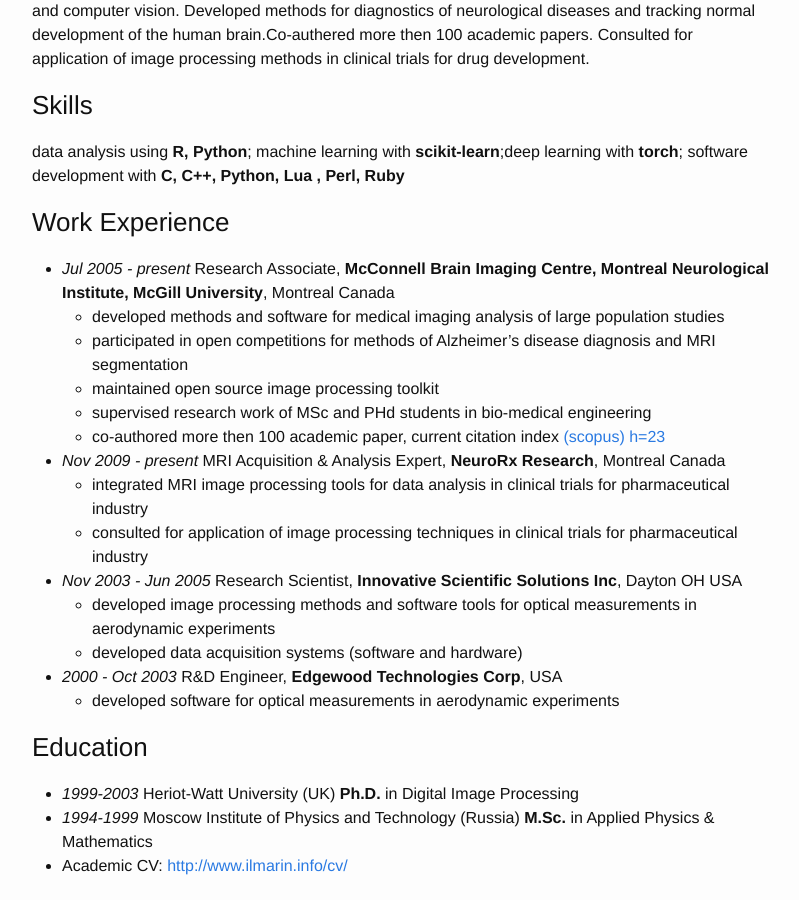
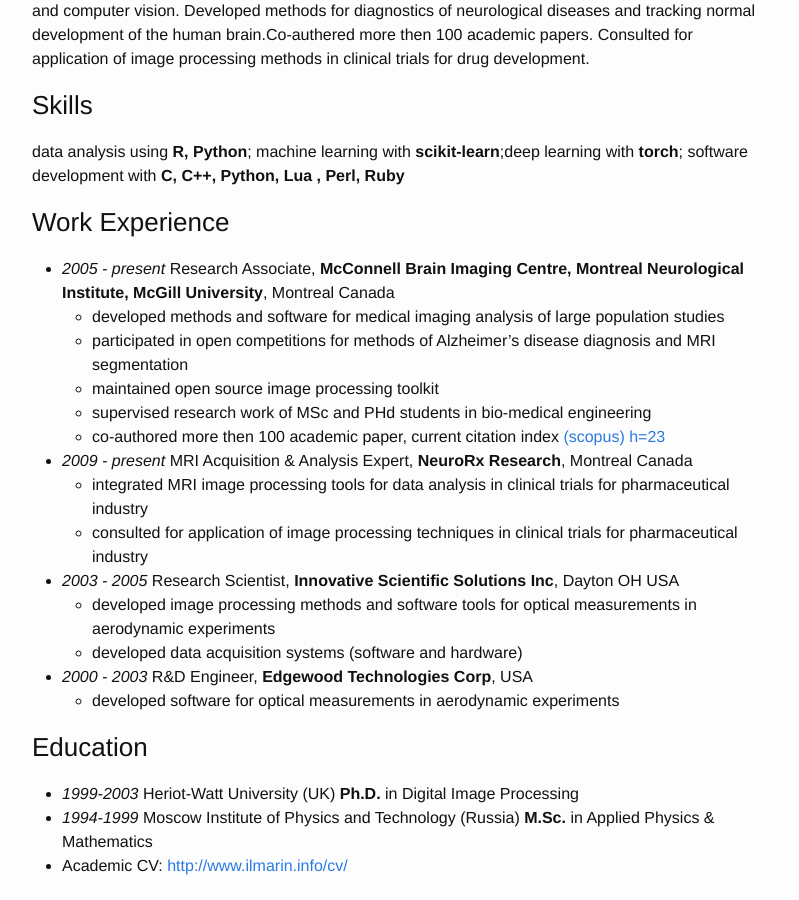
Before and after one commit to vfonov/vfonov.github.io, a Jekyll site: the page built from CV_industry.md, in a window 1280 px wide and 900 px high, scrolled down 291 px. Shown: the whole window, without its empty margins (238-1037 px from the left). Built offline with Jekyll 4.4.1, drawn with Linux system fonts in a browser that asks for light colours.

Commit message:
Improved format

```diff
--- a/CV_industry.md
+++ b/CV_industry.md
@@ -11,19 +11,19 @@
 data analysis using **R, Python**; machine learning with **scikit-learn**;deep learning with  **torch**; software development with **C, C++, Python, Lua , Perl, Ruby**
 
 ### Work Experience
-* *Jul 2005 - present* Research Associate, **McConnell Brain Imaging Centre, Montreal Neurological Institute, McGill University**, Montreal Canada
+* *2005 - present* Research Associate, **McConnell Brain Imaging Centre, Montreal Neurological Institute, McGill University**, Montreal Canada
    * developed methods and software for medical imaging analysis of large population studies
    * participated in open competitions for methods of Alzheimer's disease diagnosis and MRI segmentation
    * maintained open source image processing toolkit
    * supervised research work of MSc and PHd students in bio-medical engineering
    * co-authored more then 100 academic paper, current citation index [(scopus) h=23]((https://www.scopus.com/authid/detail.uri?authorId=57188953412))
-* *Nov 2009 - present* MRI Acquisition & Analysis Expert, **NeuroRx Research**, Montreal Canada
+* *2009 - present* MRI Acquisition & Analysis Expert, **NeuroRx Research**, Montreal Canada
    * integrated MRI image processing tools for data analysis in clinical trials for pharmaceutical industry
    * consulted for application of image processing techniques in clinical trials for pharmaceutical industry
-* *Nov 2003 - Jun 2005* Research Scientist, **Innovative Scientific Solutions Inc**, Dayton OH USA
+* *2003 - 2005* Research Scientist, **Innovative Scientific Solutions Inc**, Dayton OH USA
    * developed image processing methods and software tools for optical measurements in aerodynamic experiments
    * developed data acquisition systems (software and hardware)
-* *2000 - Oct 2003* R&D Engineer, **Edgewood Technologies Corp**, USA
+* *2000 - 2003* R&D Engineer, **Edgewood Technologies Corp**, USA
     * developed software for optical measurements in aerodynamic experiments
 
 ### Education
```
